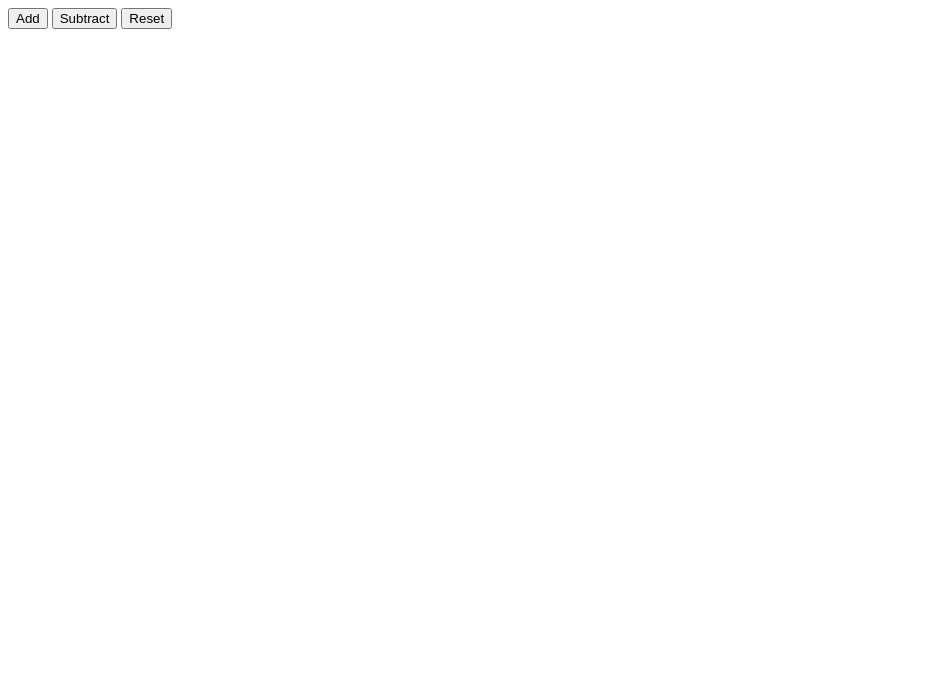
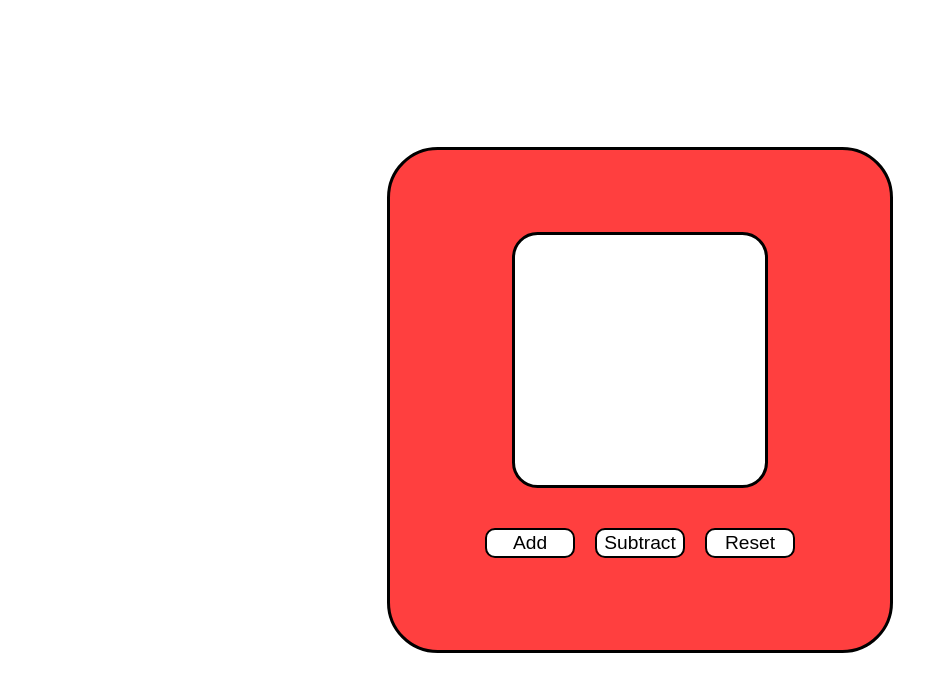
Before and after one commit to mr-bazarov/click-counter, a plain HTML site: page index.html in a window 1280 px wide. Shown: the whole page, without its empty margins (0-948 px from the left). Drawn offline with Linux system fonts and the light colour scheme.

Commit message:
added css

```diff
--- a/index.html
+++ b/index.html
@@ -4,6 +4,7 @@
         <meta charset="UTF-8">
         <meta name="viewport" content="width=device-width, initial-scale=1.0">
         <title>Click Counter</title>
+        <link rel="stylesheet" href="./style.css">
     </head>
     <body>
         <div class="counter-container">
--- a/style.css
+++ b/style.css
@@ -0,0 +1,44 @@
+.counter-container {
+    display: flex;
+    justify-content: center;
+    align-items: center;
+    text-align: center;
+    position: absolute;
+    top: 50%;
+    left: 50%;
+    transform: translate(-50%,-50%);
+    height: 500px;
+    width: 500px;
+    flex-direction: column;
+    border-radius: 10%;
+    background-color: rgba(255, 0, 0, 0.753);
+    border: 3px solid black;
+}
+
+.number-display {
+    height: 250px;
+    width: 250px;
+    margin-bottom: 30px;
+    border-radius: 10%;
+    background-color: white;
+    border: 3px solid black;
+}
+
+.controls {
+    display: flex;
+    height: 50px;
+    width: 600px;
+    gap: 20px;
+    align-items: center;
+    text-align: center;
+    justify-content: center;
+}
+
+div button {
+    width: 90px;
+    height: 30px;
+    border-radius: 10px;
+    border: 2px solid black;
+    background-color: white;
+    font-size: larger;
+}
```
